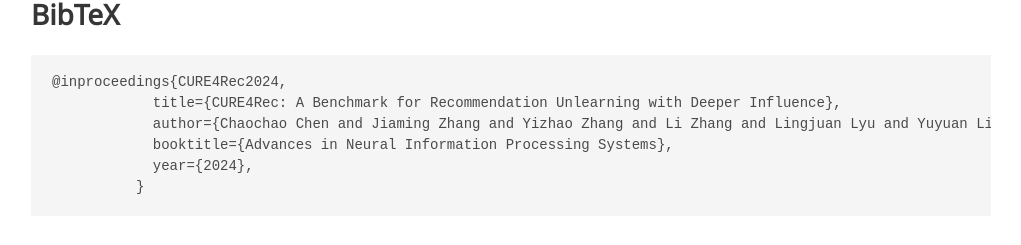
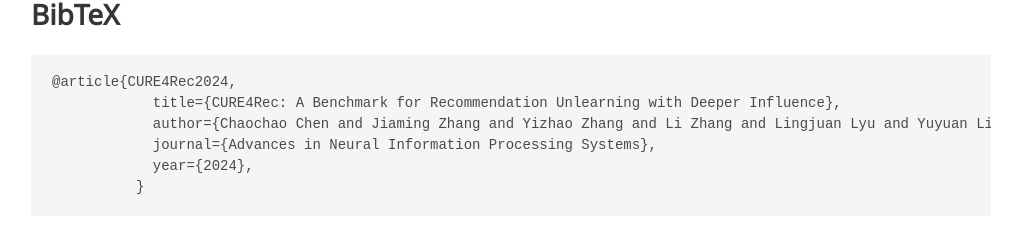
Before and after one commit to oktton/oktton.github.io, a plain HTML site: page index.html in a window 1280 px wide. Shown: the part 2997-3242 px from the top of the page, without its empty margins (129-1150 px from the left). Drawn offline with nearby package versions, Linux system fonts and the light colour scheme; some icons are missing; a web font is replaced by a local one.

Commit message:
web_1.3.2

```diff
--- a/index.html
+++ b/index.html
@@ -250,10 +250,10 @@
     <section class="section" id="BibTeX">
       <div class="container is-max-desktop content">
           <h2 class="title">BibTeX</h2>
-          <pre><code>@inproceedings{CURE4Rec2024,
+          <pre><code>@article{CURE4Rec2024,
             title={CURE4Rec: A Benchmark for Recommendation Unlearning with Deeper Influence},
             author={Chaochao Chen and Jiaming Zhang and Yizhao Zhang and Li Zhang and Lingjuan Lyu and Yuyuan Li and Biao Gong and Chenggang Yan},
-            booktitle={Advances in Neural Information Processing Systems},
+            journal={Advances in Neural Information Processing Systems},
             year={2024},
           }</code></pre>
       </div>
```
